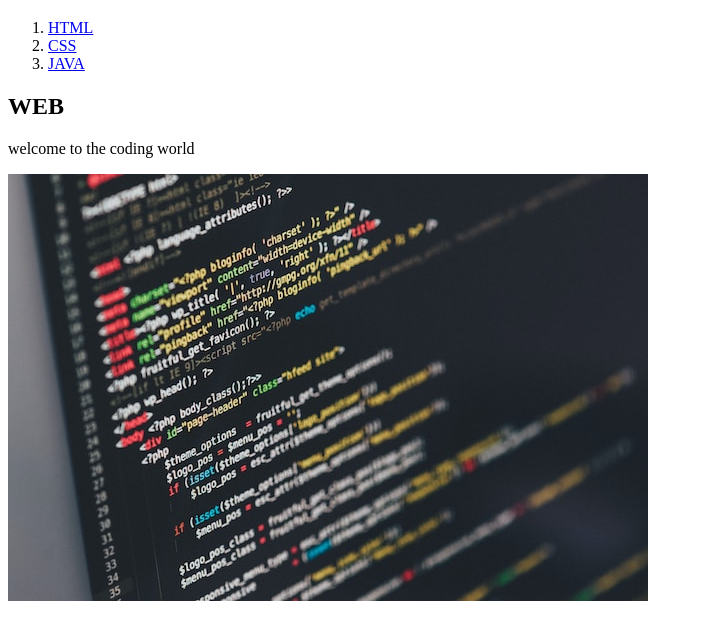
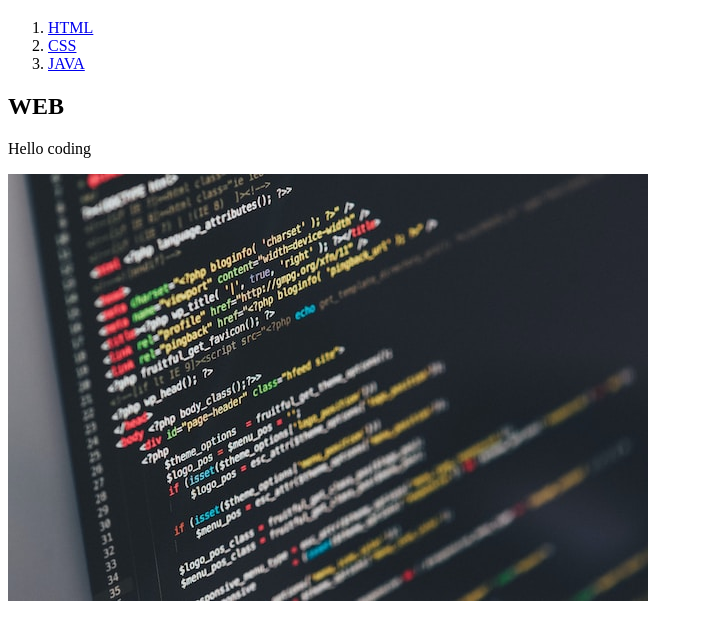
Before and after one commit to gaebonglee/my-first-website, a plain HTML site: page index.html in a window 1280 px wide. Shown: the part 47-686 px from the top of the page, without its empty margins (0-703 px from the left). Drawn offline with Linux system fonts and the light colour scheme.

Commit message:
Add files via upload

```diff
--- a/index.html
+++ b/index.html
@@ -11,7 +11,7 @@
     <li><a href="3.html">JAVA</a></li>
 </ol>
 <h2> WEB </h2>
-<p>welcome to the coding world</p>
+<p>Hello coding </p>
 <img src="coding.jpg">
 </body>
 </html>
```
